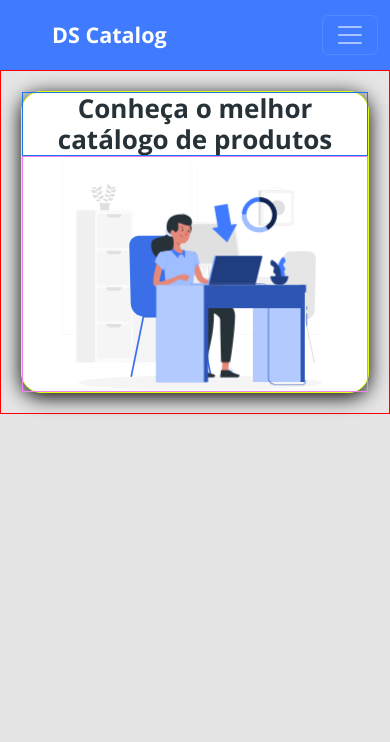
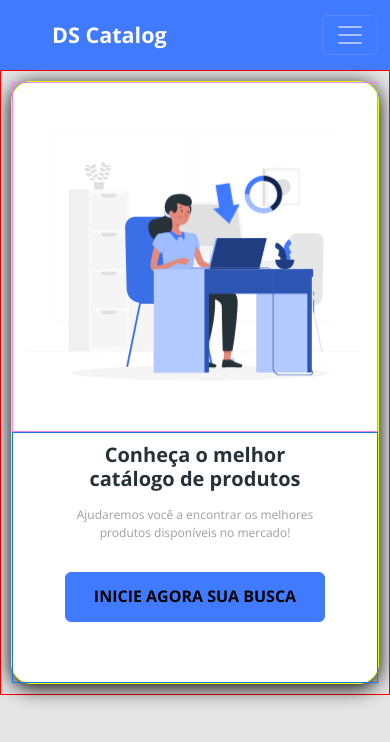
Before and after one commit to Emillyme/ds-catalog, a React (Create React App) app in the folder frontweb/: page / in a window 390 px wide. Shown: the top 742 px of the page. Built offline with nearby package versions, Linux system fonts and the light colour scheme.

Commit message:
Home page mobile

```diff
--- /dev/null
+++ b/frontweb/src/components/ButtonIcon/index.tsx
@@ -0,0 +1,11 @@
+import './styles.css'
+
+const ButtonIcon =  () => {
+    return(
+        <button className="btn btn-primary btn-icon">
+            <h6>INICIE AGORA SUA BUSCA</h6>
+        </button>
+    )
+}
+
+export default ButtonIcon;
--- /dev/null
+++ b/frontweb/src/components/ButtonIcon/styles.css
@@ -0,0 +1,4 @@
+.btn-icon{
+    width: 260px;
+    height: 50px;
+}
--- a/frontweb/src/pages/Home/index.tsx
+++ b/frontweb/src/pages/Home/index.tsx
@@ -1,6 +1,7 @@
 import { ReactComponent as MainImage } from "assets/images/main-image.svg"; //importar imagem
 import Navbar from 'components/Navbar';
 import './styles.css'
+import ButtonIcon from "components/ButtonIcon";
 
 const Home = () => {
   return (
@@ -10,7 +11,8 @@
         <div className="home-card">
             <div className="home-content-container">
                 <h1>Conheça o melhor catálogo de produtos</h1>
-
+                <p>Ajudaremos você a encontrar os melhores produtos disponíveis no mercado!</p>
+                <ButtonIcon />
             </div>
             <div className="home-image-container">
                  <MainImage />
--- a/frontweb/src/pages/Home/styles.css
+++ b/frontweb/src/pages/Home/styles.css
@@ -1,11 +1,13 @@
 .home-container{
-    padding: 20px;
-    font-size: 26px;
+    padding: 10px;
+    font-size: 20px;
     text-align: center;
     border: 1px solid red;
 }
 
 .home-card{
+    display: flex;
+    flex-direction: column-reverse;
     background-color: white;
     box-shadow: 0px 4px 20px black;
     border-radius:  20px;
@@ -13,17 +15,29 @@
 }
 
 .home-content-container {
+    display: flex;
+    flex-direction: column;
+    align-items: center;
+    padding: 10px;
     border: 1px solid rgb(23, 120, 230);
-
+    padding: 10px 10px 60px 10px ;
 }
 
 .home-content-container h1 {
+    width: 260px;
     font-size:  1em;
+    margin-bottom: 15px;
+}
 
+.home-content-container p {
+    width: 260px;
+    color: #9e9e9e;
+    font-size:  0.6em;
+    margin-bottom: 30px;
 }
 
 .home-image-container{
-    padding: 0 15px;
+    padding: 50px 15px;
     border: 1px solid violet;
 }
 
```
